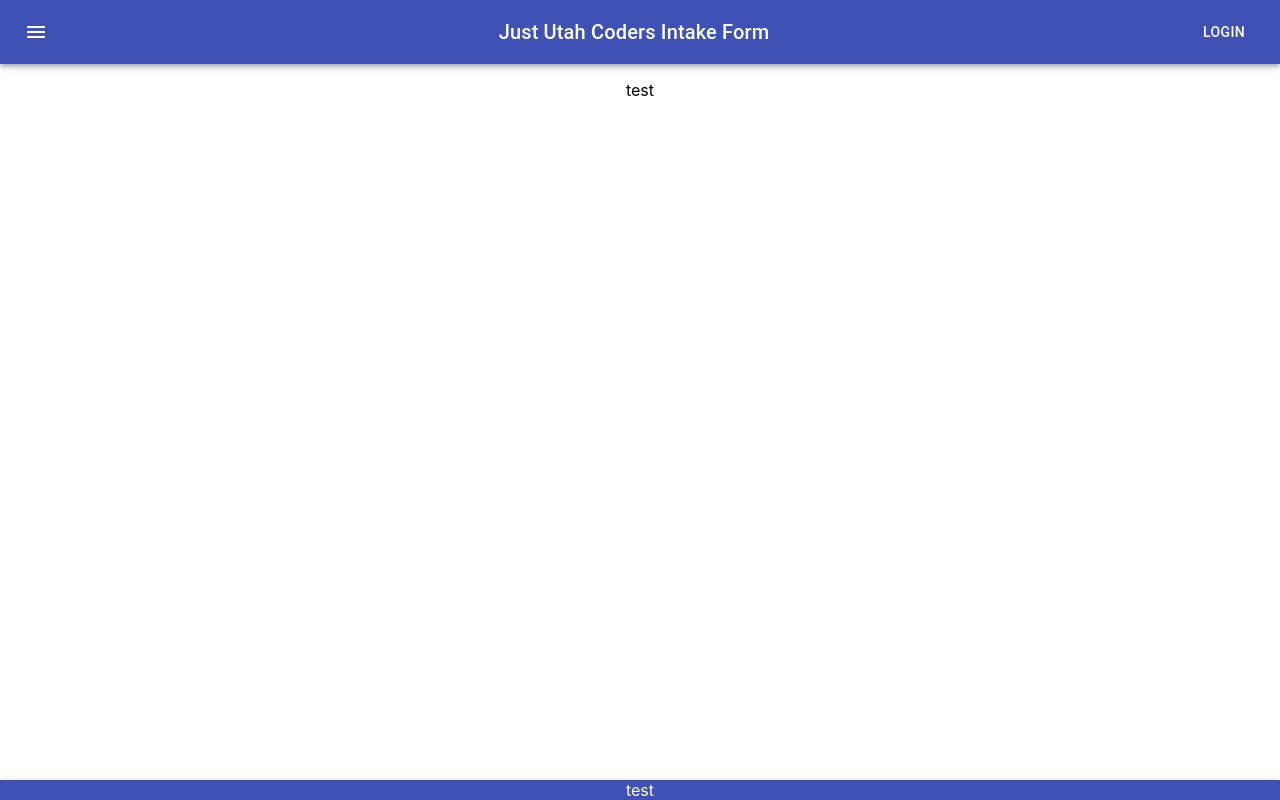
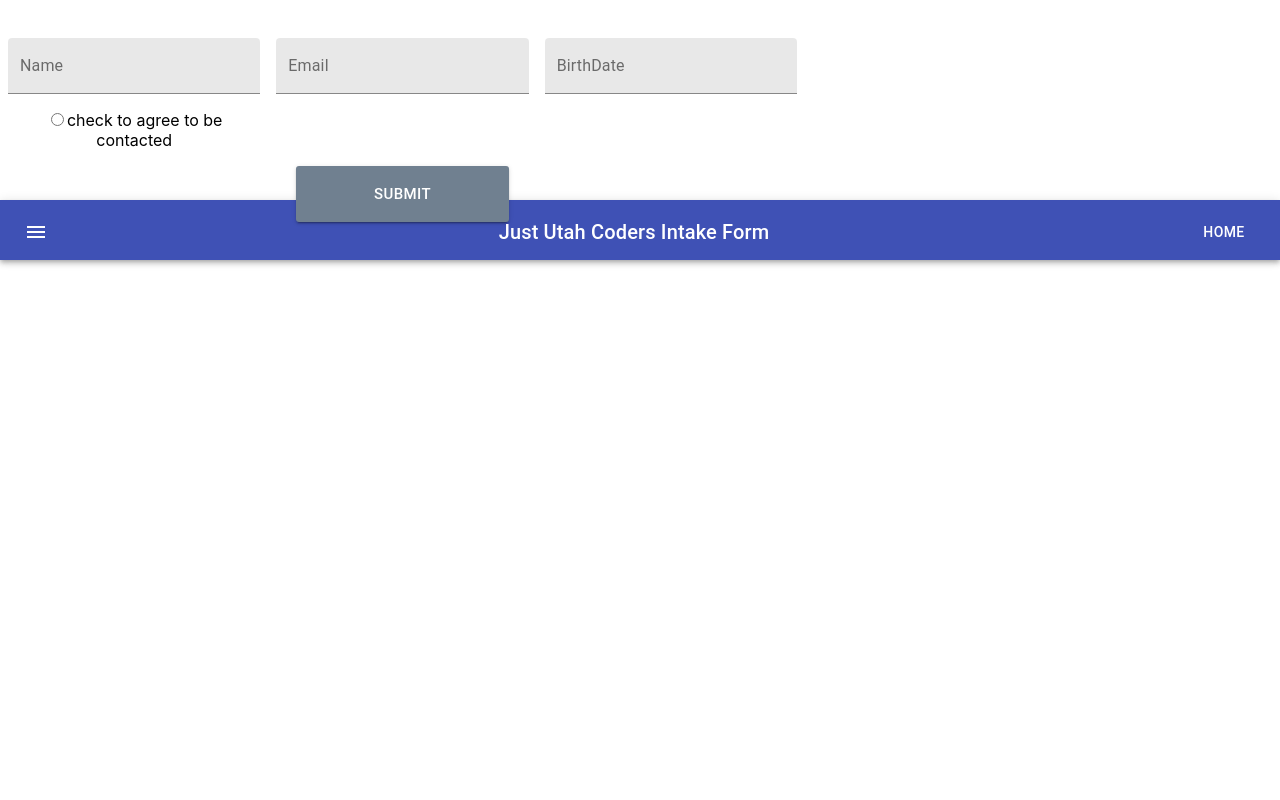
Before and after one commit to rhiannonstanford/juc-intake-form, a React (Create React App) app: page /intake in a window 1280 px wide. Built offline with nearby package versions, Linux system fonts and the light colour scheme.

Commit message:
IntakeForm component added and complete. Hitting API with 201 for user intake info post.  All inputs rendering properly.

```diff
--- a/src/App.css
+++ b/src/App.css
@@ -13,15 +13,9 @@
   }
 }
 
-.App-header {
-  background-color: #282c34;
-  min-height: 100vh;
-  display: flex;
-  flex-direction: column;
-  align-items: center;
-  justify-content: center;
-  font-size: calc(10px + 2vmin);
-  color: white;
+.app-header {
+  background-color: 'slategray';
+  height: 60px;
 }
 
 .App-link {
@@ -36,3 +30,9 @@
     transform: rotate(360deg);
   }
 }
+
+.intake-container {
+  display: flex;
+  flex-flow:row;
+
+}
--- a/src/App.js
+++ b/src/App.js
@@ -1,14 +1,37 @@
 import logo from './logo.svg';
 import './App.css';
-import IntakeHeader from './components/IntakeHeader';
-import IntakeFooter from './components/IntakeFooter';
+import { Switch, Route } from "react-router-dom";
+
+// import components
+import IntakeHeader from './components/IntakeFooter';
+import IntakeFooter from './components/IntakeHeader';
+import IntakeForm from './components/IntakeForm';
+
 
 
 function App() {
   return (
     <div className="App">
-      <IntakeHeader/>
-        <p>test</p>
+
+        {/* <IntakeHeader/>  */}
+
+        <Switch>
+            {/* <Route exact path="/">
+              <Landing/>
+            </Route> */}
+
+            <Route exact path="/intake">
+              <IntakeForm/>
+            </Route>
+
+
+            {/* <Route path="/protected">
+              <SelectSpecies/>
+              <Sightings/>
+            </Route> */}
+
+        </Switch>
+
       <IntakeFooter/>
     </div>
   );
--- a/src/components/IntakeFooter.js
+++ b/src/components/IntakeFooter.js
@@ -21,17 +21,11 @@ const useStyles = makeStyles((theme) => ({
   appBar: {
     top: 'auto',
     bottom: 0,
+    height: 60,
+    backgroundColor: 'slategray',
   },
   grow: {
     flexGrow: 1,
-  },
-  fabButton: {
-    position: 'absolute',
-    zIndex: 1,
-    top: -30,
-    left: 0,
-    right: 0,
-    margin: '0 auto',
   },
 }));
 
@@ -41,7 +35,7 @@ export default function IntakeFooter() {
   return (
     <React.Fragment>
       <AppBar position="fixed" color="primary" className={classes.appBar}>
-        test
+
       </AppBar>
     </React.Fragment>
   );
--- /dev/null
+++ b/src/components/IntakeForm.js
@@ -0,0 +1,144 @@
+import React, { useState, useEffect } from 'react';
+import '../App.css';
+import { makeStyles } from '@material-ui/core/styles';
+import { TextField, Button } from '@material-ui/core/';
+import { useSnackbar } from 'notistack';
+
+
+import axios from "axios";
+import { useHistory } from "react-router-dom";
+import { gsap } from "gsap";
+
+
+
+const useStyles = makeStyles((theme) => ({
+  root: {
+    '& > *': {
+      margin: theme.spacing(1),
+      width: '25ch',
+      background: 'white',
+    //   opacity: ".6",
+      borderRadius: 3,
+    },
+  },
+  button: {
+    background: 'slategray',
+    // border: 0,
+    borderRadius: 3,
+    color: 'white',
+    height: 56,
+    padding: '0 30px',
+  },
+}));
+
+// * The login function should save the returned token to localStorage.
+//You can setup `isLoading` state in your Login component, and
+//show a spinner on your form or in your button while the login request is happening.
+// skelton screen alternative
+
+
+// * The login function should save the returned token to localStorage. You can setup `isLoading` state in your Login component, and show a spinner on your form or in your button while the login request is happening.
+const initialIntakeValues = {
+  name: "",
+  email: "",
+  birthDate: "",
+  emailConsent: false,
+};
+const initialIntakeErrors = {
+    name: "",
+    email: "",
+    birthDate: "",
+    emailConsent: "",
+  };
+
+
+const IntakeForm = () => {
+  const classes = useStyles();
+//   const { enqueueSnackbar } = useSnackbar();
+
+  const [credentials, setCredentials] = useState(initialIntakeValues);
+
+  const history = useHistory();
+
+  const handleChange = e => {
+    const userIntakeInfo = {...credentials, [e.target.name]: e.target.value}
+    setCredentials(userIntakeInfo);
+  };
+
+
+
+  const doLogin = () => {
+    console.log("doLogin fired")
+    console.log("credentials: ", credentials)
+    axios.post("https://my-json-server.typicode.com/JustUtahCoders/interview-users-api/users", credentials)
+    .then(res => {
+      console.log("response:", res);
+    //   localStorage.setItem("authToken", res.data.payload);
+
+      // redirect to protected page
+    //   history.push("/protected");
+    })
+    .catch(err => console.log(err));
+  }
+
+  const handleSubmit = (e) => {
+    e.preventDefault();
+    doLogin(credentials);
+    // enqueueSnackbar('Yes!  You have been logged in.', 'success');
+  };
+
+  useEffect(() => {
+    gsap.to(".intake-container", {duration: 2, y: 30});
+    }, []); // creates intake form animation, slide down
+
+return (
+  <div >
+
+    <div className="intake-container">
+
+      <form className={classes.root} onSubmit={handleSubmit}>
+        <TextField
+          id="name"
+          label="Name"
+          variant="filled"
+          name="name"
+          value={credentials.name}
+          onChange={handleChange}
+        />
+         <TextField
+          id="email"
+          label="Email"
+          variant="filled"
+          name="email"
+          value={credentials.email}
+          onChange={handleChange}
+        />
+        <TextField
+          id="birthDate"
+          label="BirthDate"
+          variant="filled"
+          name="birthDate"
+          value={credentials.birthDate}
+          onChange={handleChange}
+        />
+        <div className='newUserForm-radio'>
+            <input type="radio" name="emailConsent" onChange={handleChange} value={true}/>check to agree to be contacted
+            </div>
+        <div style={{color: "red", fontSize: "16px"}}>{initialIntakeErrors.emailConsent}</div>
+        <Button
+          variant="contained"
+          className={classes.button}
+          size="large"
+          type="submit"
+        >
+          Submit
+        </Button>
+      </form>
+
+    </div>
+
+  </div>
+)
+};
+
+export default IntakeForm;
--- a/src/components/IntakeHeader.js
+++ b/src/components/IntakeHeader.js
@@ -20,36 +20,32 @@ const useStyles = makeStyles((theme) => ({
   title: {
     flexGrow: 1,
   },
+  // appBar: {
+  //   backgroundColor: 'slategray',
+  //   // bottom: 'auto',
+  //   // top: 0,
+  // },
 }));
 
 
 
-// .App-header {
-//   background-color: #282c34;
-//   min-height: 100vh;
-//   display: flex;
-//   flex-direction: column;
-//   align-items: center;
-//   justify-content: center;
-//   font-size: calc(10px + 2vmin);
-//   color: white;
-// }
+
 
 
 
 export default function IntakeHeader () {
   const classes = useStyles();
 
-//   let history = useHistory();
+  let history = useHistory();
 
 function handleClick() {
-  // history.push("/login");
+  history.push("/home");
 };
 
 
   return (
     <div className={classes.root}>
-      <AppBar position="static">
+      <AppBar className="app-header" position="static">
         <Toolbar>
           <IconButton edge="start" className={classes.menuButton} color="inherit" aria-label="menu">
             <MenuIcon />
@@ -57,7 +53,7 @@ function handleClick() {
           <Typography variant="h6" className={classes.title}>
             Just Utah Coders Intake Form
           </Typography>
-          <Button color="inherit" onClick={handleClick}>Login</Button>
+          <Button color="inherit" onClick={handleClick}>Home</Button>
         </Toolbar>
       </AppBar>
     </div>
```
